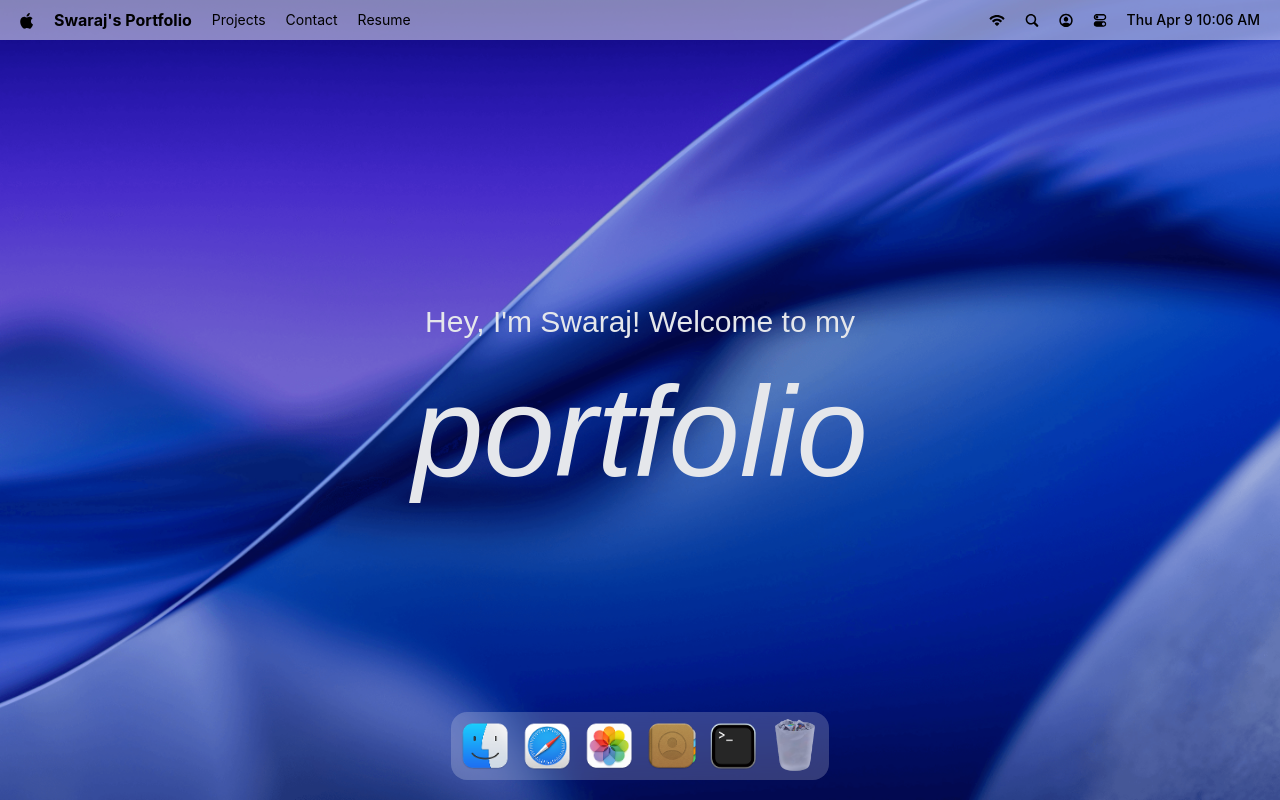
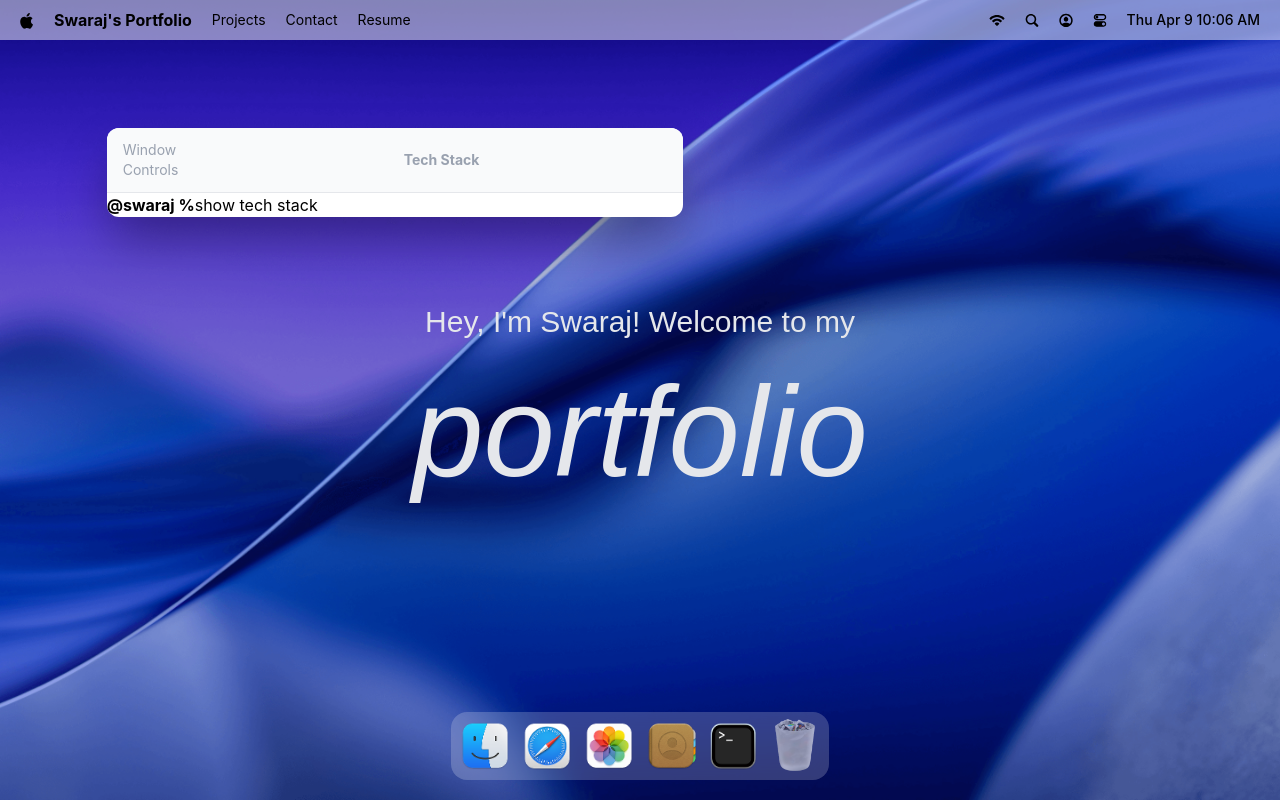
Before and after one commit to swarajpatil9/SJ_Portfolio, a React (Vite) app: page / in a window 1280 px wide. Both pictures are taken after a click on the button 733 px from the left and 746 px from the top of the page. Built offline with nearby package versions, Linux system fonts and the light colour scheme; a web font is replaced by a local one.

Commit message:
window-wrapper-1

```diff
--- a/package.json
+++ b/package.json
@@ -19,6 +19,7 @@
     "immer": "^11.1.4",
     "react": "^19.2.0",
     "react-dom": "^19.2.0",
+    "react-draggable": "^4.5.0",
     "react-tooltip": "^5.30.0",
     "tailwindcss": "^4.2.0",
     "zustand": "^5.0.11"
--- a/src/App.jsx
+++ b/src/App.jsx
@@ -1,5 +1,10 @@
 import React from 'react'
 import { Dock, Navbar, Welcome } from "#components";
+import { gsap } from 'gsap';
+import { Draggable } from 'react-draggable';
+gsap.registerPlugin(Draggable);
+import { TerminalWindow } from "#windows";
+
 
 const App = () => {
     return (
@@ -7,6 +12,8 @@ const App = () => {
             <Navbar />
             <Welcome />
             <Dock />
+
+            <TerminalWindow />
         </main>
     )
 }
--- /dev/null
+++ b/src/hoc/WindowWrapper.jsx
@@ -0,0 +1,32 @@
+import React from 'react'
+import useWindowStore from "#store/window";
+import { useRef } from 'react';
+
+const WindowWrapper = (Component, windowKey) => {
+    const Wrapped = (props) => {
+        const { focusWindow, windows } = useWindowStore();
+        const { isOpen, zIndex } = windows[windowKey];
+        const ref = useRef(null);
+
+        if (!isOpen) return null;
+
+        return (
+            <section
+                id={windowKey}
+                ref={ref}
+                style={{ zIndex }}
+                className="absolute"
+                onClick={() => focusWindow(windowKey)}
+            >
+                <Component {...props} />
+            </section>
+        );
+    };
+    Wrapped.displayName = `WindowWrapper(${Component.displayName || Component.name || 'Component'})`;
+
+    return Wrapped;
+
+
+};
+
+export default WindowWrapper;
--- /dev/null
+++ b/src/windows/Terminal.jsx
@@ -0,0 +1,24 @@
+import WindowWrapper from '#hoc/WindowWrapper';
+import React from 'react'
+
+const Terminal = () => {
+  return (
+    <>
+        <div id ="window-header">
+        <p>Window Controls</p>
+        <h2>Tech Stack</h2>
+        </div>
+
+        <div>
+        <p>
+            <span className="font-bold">@swaraj %</span>
+            show tech stack
+        </p>
+        </div>
+    </>
+  );
+};
+
+const TerminalWindow = WindowWrapper(Terminal, "terminal");
+
+export default TerminalWindow;
--- /dev/null
+++ b/src/windows/index.js
@@ -0,0 +1,4 @@
+import TerminalWindow from "./Terminal";
+
+export { TerminalWindow };
+export default TerminalWindow;
```
Also changed, not shown: 1 other file (tests, documents, lock files or other folders).
